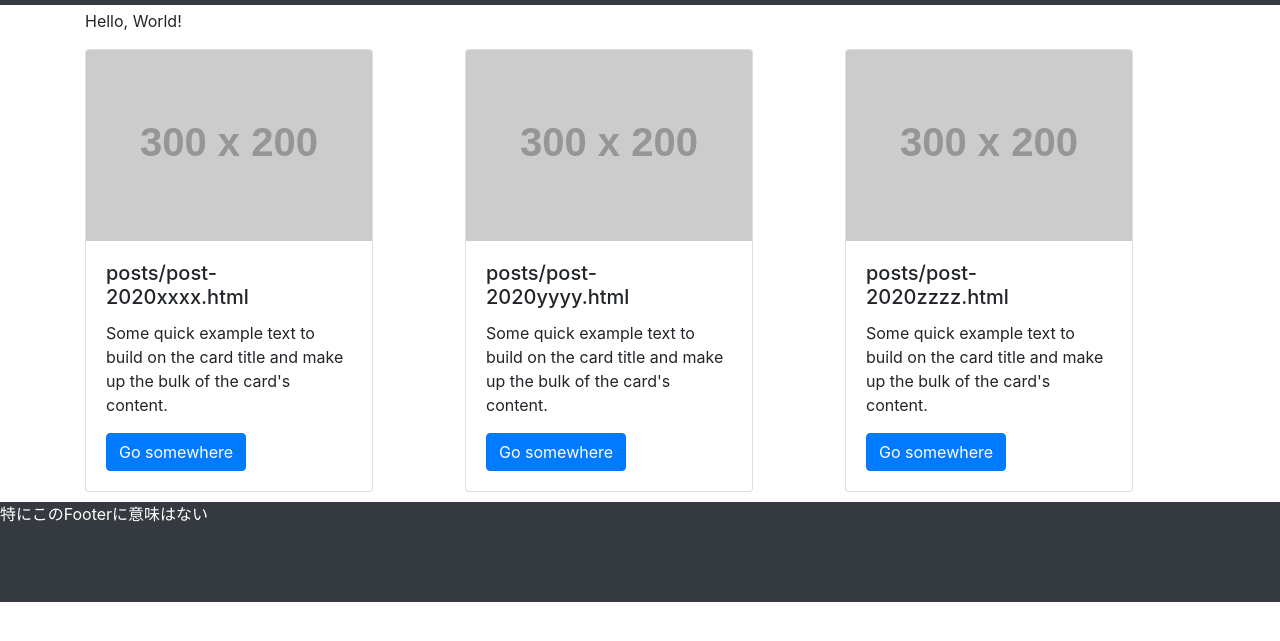
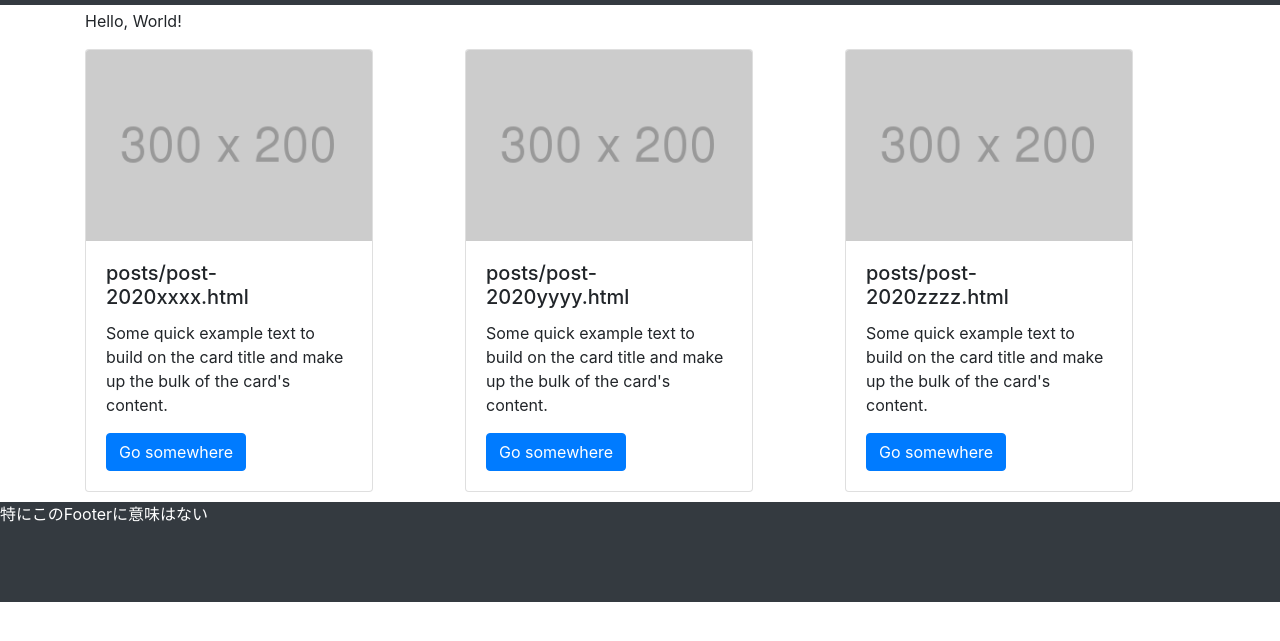
Before and after one commit to slowsingle/slowsingle.github.io, a plain HTML site: page index.html in a window 1280 px wide. Shown: the part 51-692 px from the top of the page. Drawn offline with nearby package versions, Linux system fonts and the light colour scheme; placeholder pictures from the web are drawn by us.

Commit message:
画像のURLを変更

```diff
--- a/index.html
+++ b/index.html
@@ -20,7 +20,7 @@
         <div class="row">
           <div class="col-sm" style="padding-bottom: 10px" v-for="postUrl in postUrlList">
             <div class="card" style="width: 18rem;">
-              <img class="bd-placeholder-img card-img-top" width="100%" src="http://placehold.jp/300x200.png">
+              <img class="bd-placeholder-img card-img-top" width="100%" src="/images/300x200.png">
               <div class="card-body">
                 <h5 class="card-title">{{postUrl}}</h5>
                 <p class="card-text">Some quick example text to build on the card title and make up the bulk of the card's content.</p>
```
Also changed, not shown: images/300x200.png (added).
